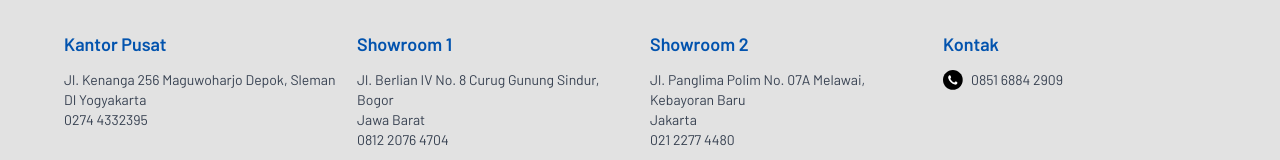
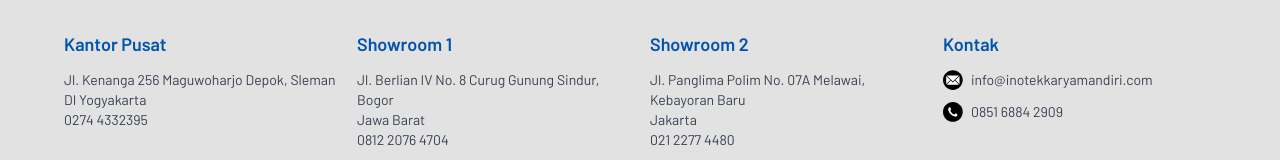
Before and after one commit to stebern17/inoteknextjs, a Next.js app: page /product in a window 1280 px wide. Shown: the part 262-422 px from the top of the page. Built offline with nearby package versions, Linux system fonts and the light colour scheme; no server answers.

Commit message:
feat: add email display to Footer component

```diff
--- a/src/app/blocks/Footer.jsx
+++ b/src/app/blocks/Footer.jsx
@@ -56,6 +56,12 @@
           {/* Kontak */}
           <div className="space-y-3">
             <h2 className="text-lg font-semibold text-[#0253AE]">Kontak</h2>
+            <div className="flex items-center gap-2 text-sm text-gray-700">
+              <img src="/icons/Email.svg" alt="email" className="w-5 h-5" />
+              <p className="break-all leading-snug">
+                info@inotekkaryamandiri.com
+              </p>
+            </div>
             <div className="flex items-center gap-2 text-sm text-gray-700">
               <img
                 src="/icons/TelponIcon.svg"
```
